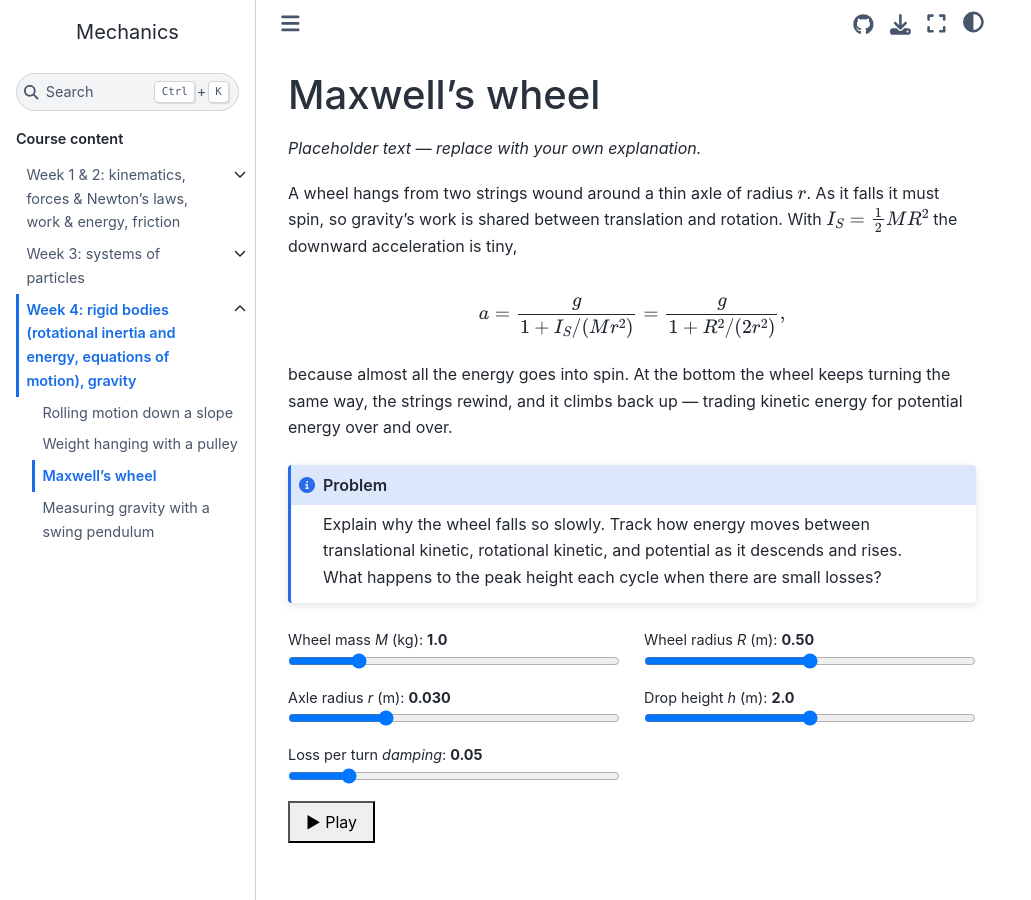
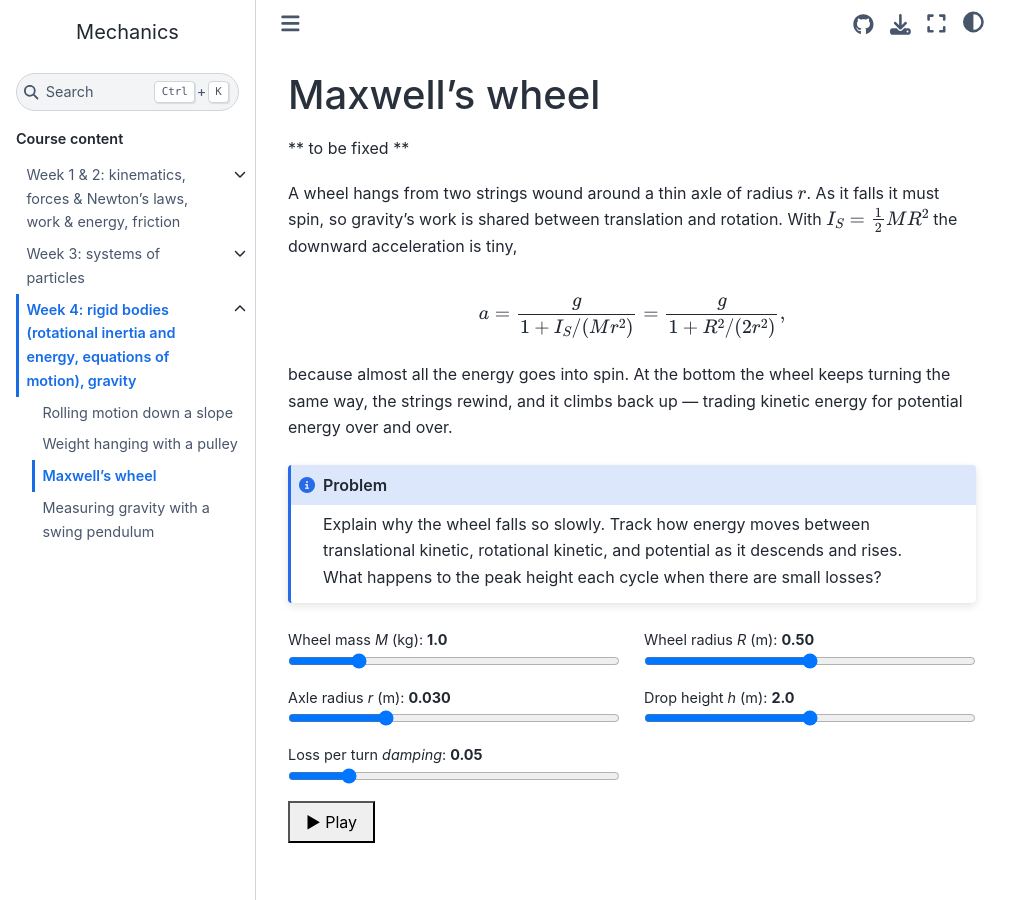
Before and after one commit to remriva/Mech, a Jupyter Book: the page built from book/week4/maxwells_wheel.md, in a window 1280 px wide and 900 px high. Shown: the whole window, without its empty margins (0-1031 px from the left). Built offline with Jupyter Book 1.0.4 settings and Sphinx 7.4.7 and the Sphinx Book theme 1.1.4, drawn with Linux system fonts in a browser that asks for light colours; comment, search, counter and statistics services are not loaded.

Commit message:
Update maxwells_wheel.md

```diff
--- a/book/week4/maxwells_wheel.md
+++ b/book/week4/maxwells_wheel.md
@@ -1,7 +1,7 @@
 (w4-maxwells-wheel)=
 # Maxwell's wheel
 
-*Placeholder text — replace with your own explanation.*
+** to be fixed **
 
 A wheel hangs from two strings wound around a thin axle of radius $r$. As it falls it must spin,
 so gravity's work is shared between translation and rotation. With $I_S = \tfrac12 M R^2$ the
```
